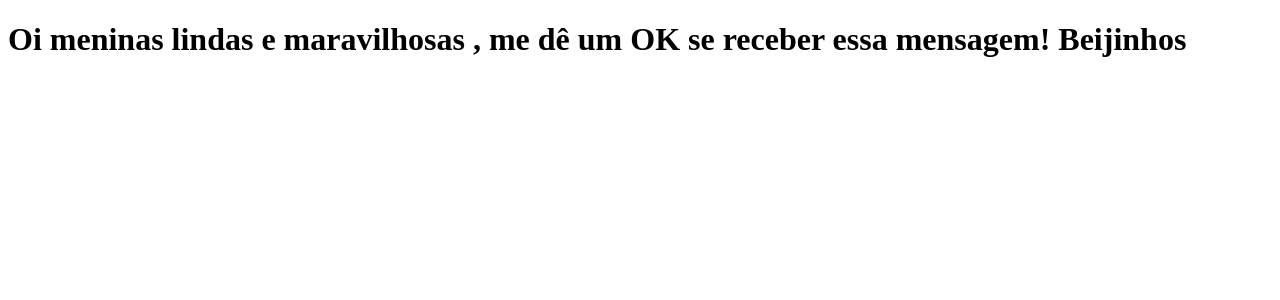
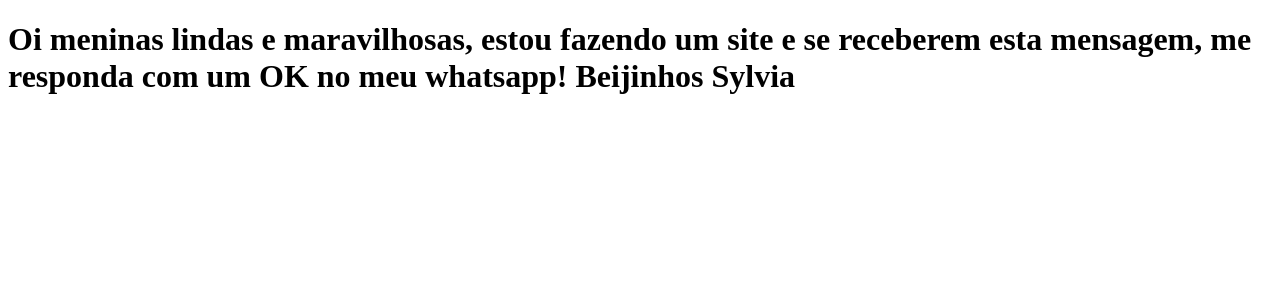
Before and after one commit to setusyl/clone-tabnews, a Next.js app: page / in a window 1280 px wide. Shown: the top 300 px of the page. Built offline with nearby package versions, Linux system fonts and the light colour scheme.

Commit message:
fazendo alterações no texto do site

```diff
--- a/package.json
+++ b/package.json
@@ -4,7 +4,6 @@
   "description": "Projeto de implementação teste github",
   "main": "index.js",
   "scripts": {
-    "test": "echo \"Error: no test specified\" && exit 1",
     "dev": "next dev"
   },
   "author": "Sylvia",
--- a/pages/index.js
+++ b/pages/index.js
@@ -1,5 +1,4 @@
 function Home () {
-    return <h1>Oi meninas lindas e maravilhosas
-        , me dê um OK se receber essa mensagem! Beijinhos</h1>
+    return <h1>Oi meninas lindas e maravilhosas, estou fazendo um site e se receberem esta mensagem, me responda com um OK no meu whatsapp! Beijinhos Sylvia</h1>
 }
 export default Home;
```
